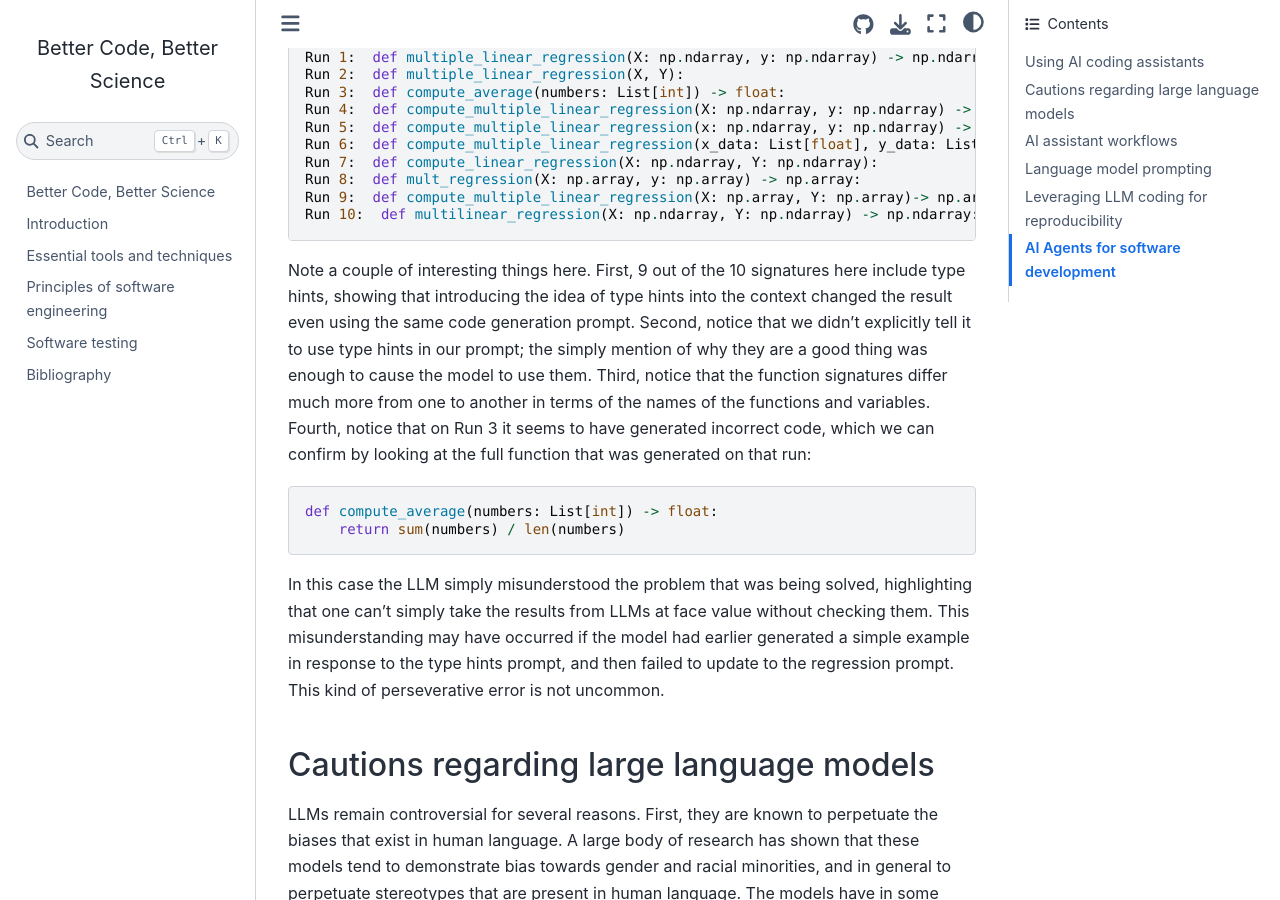
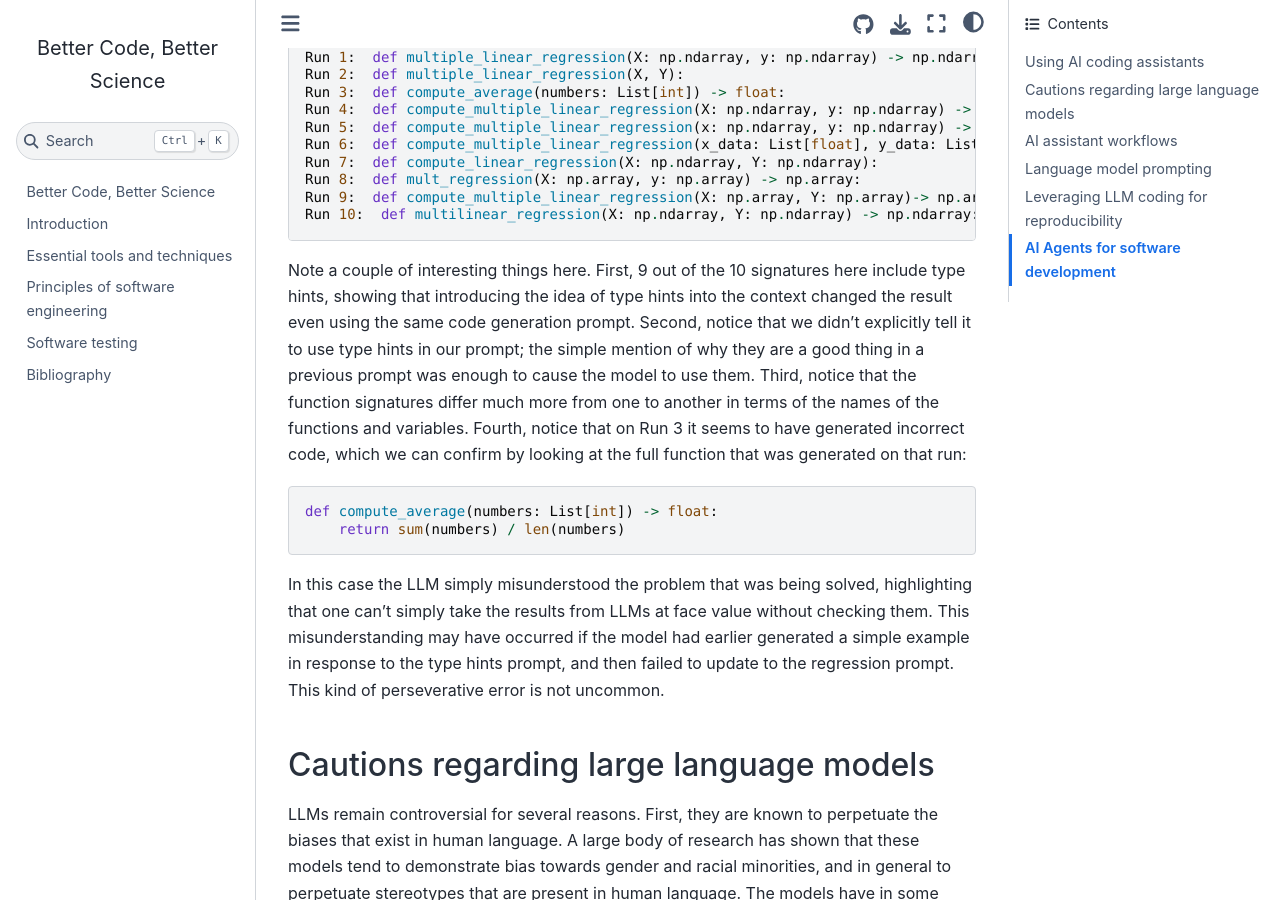
Before and after one commit to poldrack/BetterCodeBetterScience, a Jupyter Book: the page built from book/AI_coding_assistants.md, in a window 1280 px wide and 900 px high, scrolled down 2777 px. Built offline with Jupyter Book 1.0.4 settings and Sphinx 7.4.7 and the Sphinx Book theme 1.1.4, drawn with Linux system fonts in a browser that asks for light colours; pages that are not in the unit, such as notebooks, are missing from menus; some of the changed text lies outside the part shown.

Commit message:
minor typo fixes

````diff
--- a/book/AI_coding_assistants.md
+++ b/book/AI_coding_assistants.md
@@ -108,7 +108,7 @@ Run 9:  def compute_multiple_linear_regression(X: np.array, Y: np.array)-> np.ar
 Run 10:  def multilinear_regression(X: np.ndarray, Y: np.ndarray) -> np.ndarray:
 ```
 
-Note a couple of interesting things here.  First, 9 out of the 10 signatures here include type hints, showing that introducing the idea of type hints into the context changed the result even using the same code generation prompt. Second, notice that we didn't explicitly tell it to use type hints in our prompt; the simply mention of why they are a good thing was enough to cause the model to use them.  Third, notice that the function signatures differ much more from one to another in terms of the names of the functions and variables. Fourth, notice that on Run 3 it seems to have generated incorrect code, which we can confirm by looking at the full function that was generated on that run:
+Note a couple of interesting things here.  First, 9 out of the 10 signatures here include type hints, showing that introducing the idea of type hints into the context changed the result even using the same code generation prompt. Second, notice that we didn't explicitly tell it to use type hints in our prompt; the simple mention of why they are a good thing in a previous prompt was enough to cause the model to use them.  Third, notice that the function signatures differ much more from one to another in terms of the names of the functions and variables. Fourth, notice that on Run 3 it seems to have generated incorrect code, which we can confirm by looking at the full function that was generated on that run:
 
 ```
 def compute_average(numbers: List[int]) -> float:
````
Also changed, not shown: other parts of book/AI_coding_assistants.md (+1 -1 lines).
